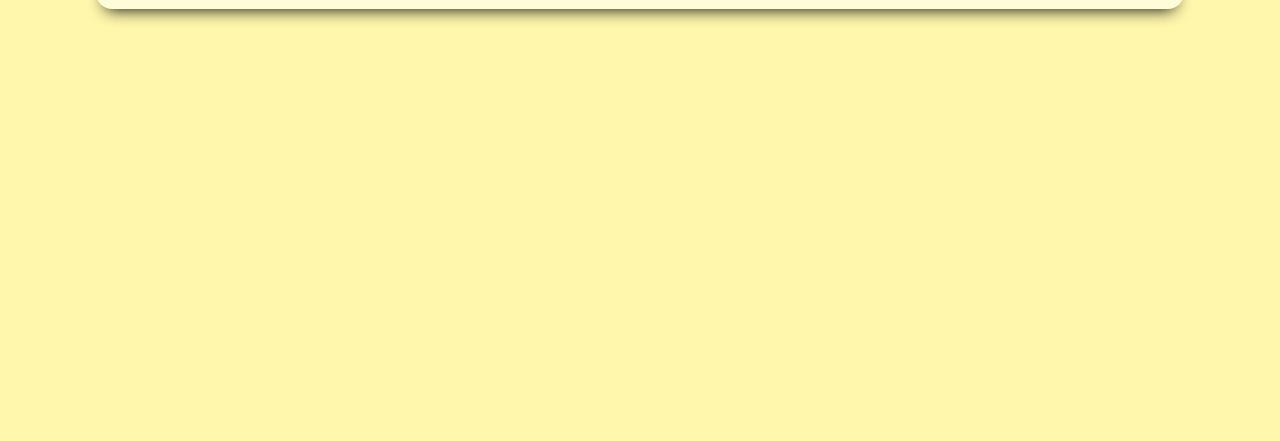
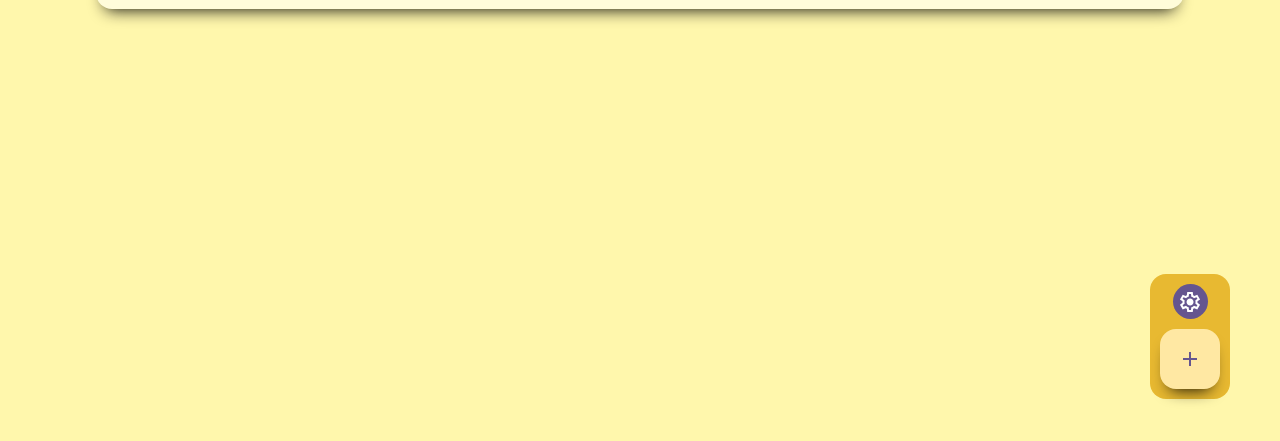
Before and after one commit to ToniDev48/ParkMark, a website built with Vite: page src/index.html in a window 1280 px wide. Shown: the part 301-742 px from the top of the page. Built offline with nearby package versions, Linux system fonts and the light colour scheme; a web font is replaced by a local one.

Commit message:
New buttons: Settings Button and Add Button, updated Readme file

```diff
--- a/src/css/style.css
+++ b/src/css/style.css
@@ -12,9 +12,11 @@
   --color-body: rgba(255, 245, 141, 0.72);
   --color-card: rgba(255, 252, 218, 1);
   --color-add-button: rgba(255, 232, 163, 1);
-  --color-settings-button: rgba(255, 255, 255, 1);
+  --color-add-button-hover: rgba(249, 209, 89, 1);
+  --color-settings-button: rgba(101, 85, 143, 1);
   --color-edit-mark-button: rgba(236, 230, 240, 1);
   --color-edit-mark-button-hover: rgba(181, 176, 184, 1);
+  --color-add-settings-container: rgba(232, 185, 49, 1);
 
   --color-button-font: rgba(101, 85, 143, 1);
 }
@@ -31,3 +33,7 @@ body {
 .item {
   box-shadow: 0px 10px 16px -9px rgba(0,0,0,0.93);
 }
+
+.add-button {
+  box-shadow: 0px 10px 16px -9px rgba(0,0,0,0.93);
+}
--- a/src/index.html
+++ b/src/index.html
@@ -50,5 +50,16 @@
                 </div>
             </div>
         </div>
+
+
+        <div class="fixed right-[50px] bottom-[100px] flex flex-col items-center bg-add-settings-container p-[10px] rounded-2xl">
+            <button class="mb-[10px] bg-settings-button rounded-full h-[35px] w-[35px] p-[5px] flex justify-center items-center cursor-pointer">
+                <img src="./assets/icons/settings.svg" alt="">
+            </button>
+            <button class=" bg-add-button h-[60px] w-[60px] flex justify-center items-center rounded-2xl cursor-pointer add-button hover:bg-add-button-hover">
+                <img src="./assets/icons/add.svg" alt="Add Icon">
+            </button>
+        </div>
+
     </body>
 </html>
```
Also changed, not shown: README.md, src/assets/icons/settings.svg (added).
